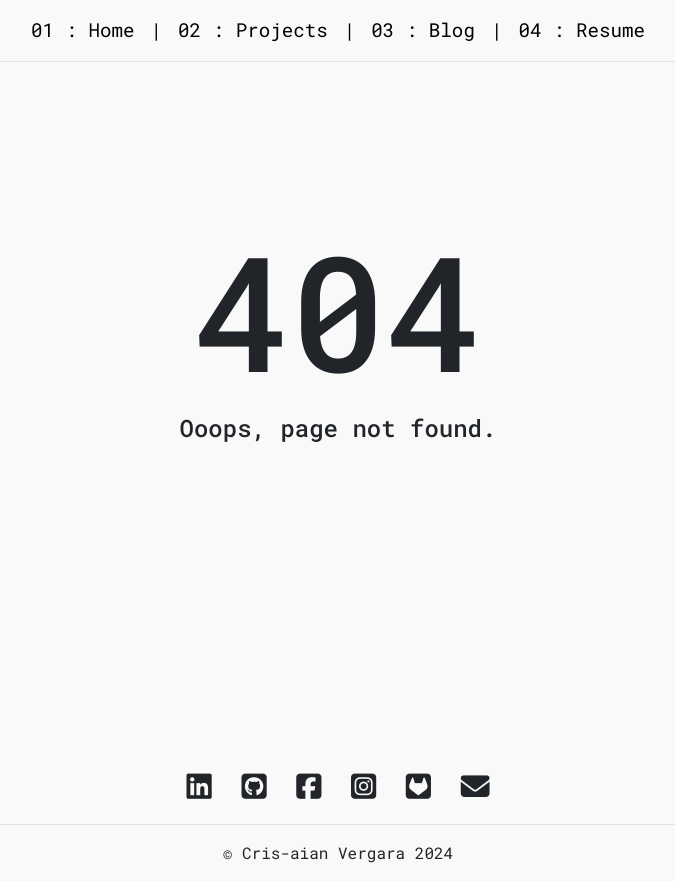
After one commit to crisaianvergara/my-portfolio-2, a Django app: template templates/404.html in a window 1280 px wide. The commit adds this page. Shown: the whole page, without its empty margins (302-977 px from the left). Run offline with Django 5.2, Linux system fonts and the light colour scheme; the template is opened without the code that fills it, so the values that code supplies are empty; parts of the project's set-up code (start-up, migrations or seed data) failed here and were passed over; some libraries are stand-ins or nearby versions.

Commit message:
fifth commit

```diff
--- a/main/static/main/style.css
+++ b/main/static/main/style.css
@@ -72,9 +72,25 @@ hr {
     box-shadow: rgba(0, 0, 0, 0.24) 0px 3px 8px;
 }
 
+/* Not Found */
+#not-found-section {
+    text-align: center;
+    margin-bottom: 250px;
+}
+
+#not-found-section h1 {
+    font-size: 10rem;
+    margin-top: 5rem;
+}
+
+#not-found-section h2 {
+    font-size: 1.5rem;
+}
+
 /* Footer */
 footer .social-links ul {
     list-style: none;
+    padding-left: 0;
 }
 
 footer .social-links li {
--- /dev/null
+++ b/templates/404.html
@@ -0,0 +1,7 @@
+{% extends "main/base.html" %}
+{% block content %}
+    <section id="not-found-section">
+        <h1>404</h1>
+        <h2>Ooops, page not found.</h2>
+    </section>
+{% endblock content %}
```
Also changed, not shown: docker-compose.yml (+6 -1 lines), my_portfolio/settings.py (+8 -2 lines), 2 other files.
